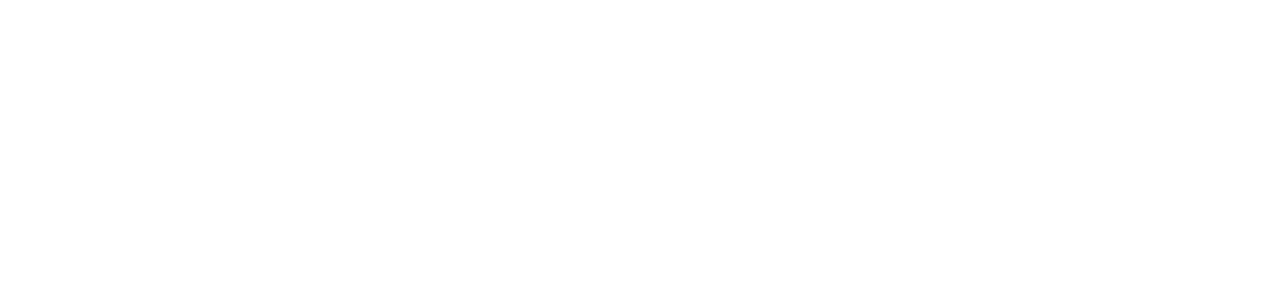
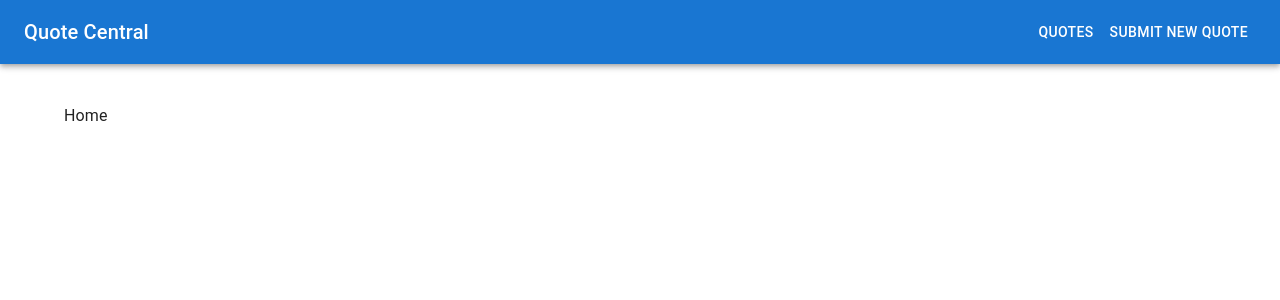
Before and after one commit to Aida-Kaiyrkulova/Exam-8, a React (Vite) app: page / in a window 1280 px wide. Shown: the top 300 px of the page. Built offline with nearby package versions, Linux system fonts and the light colour scheme.

Commit message:
Create component NavBar and container Home

```diff
--- a/src/App.tsx
+++ b/src/App.tsx
@@ -1,5 +1,24 @@
-import "./App.css";
+import React from 'react';
+import NavBar from './components/NavBar/NavBar.tsx';
+import { Container, Typography } from '@mui/material';
+import { Route, Routes } from 'react-router-dom';
+import Home from './containers/Home/Home.tsx';
 
-const App = () => <></>;
+
+const App: React.FC = () => {
+  return (
+    <>
+      <header>
+        <NavBar />
+      </header>
+      <Container maxWidth="lg">
+        <Routes>
+          <Route path="/" element={<Home />} ></Route>
+        <Route path="*" element={<Typography variant="h2">Not found</Typography>}></Route>
+        </Routes>
+      </Container>
+    </>
+  );
+};
 
 export default App;
--- /dev/null
+++ b/src/components/NavBar/NavBar.tsx
@@ -0,0 +1,20 @@
+import { AppBar, Box, Toolbar, Typography, Button } from '@mui/material';
+import {NavLink} from 'react-router-dom';
+
+const NavBar = () => {
+  return (
+    <Box sx={{ flexGrow: 1, mb:5}}>
+      <AppBar position="static">
+        <Toolbar>
+          <Typography color="inherit" component={NavLink} variant="h6" sx={{ flexGrow: 1, textDecoration: 'none' }}>
+            Quote Central
+          </Typography>
+          <Button to="/" color="inherit" component={NavLink}>Quotes</Button>
+          <Button to="/new-quote" color="inherit" component={NavLink}>Submit new quote</Button>
+        </Toolbar>
+      </AppBar>
+    </Box>
+  );
+};
+
+export default NavBar;
--- /dev/null
+++ b/src/containers/Home/Home.tsx
@@ -0,0 +1,11 @@
+
+
+const Home = () => {
+  return (
+    <div>
+      Home
+    </div>
+  );
+};
+
+export default Home;
--- a/src/main.tsx
+++ b/src/main.tsx
@@ -1,5 +1,14 @@
 import { createRoot } from "react-dom/client";
 import App from "./App.tsx";
-import "bootstrap/dist/css/bootstrap.min.css";
+import {StrictMode} from 'react';
+import { BrowserRouter } from 'react-router-dom';
+import { CssBaseline } from '@mui/material';
 
-createRoot(document.getElementById("root")!).render(<App />);
+createRoot(document.getElementById("root")!).render(
+  <StrictMode>
+    <BrowserRouter>
+      <CssBaseline/>
+      <App />
+    </BrowserRouter>
+  </StrictMode>
+);
--- /dev/null
+++ b/src/types.d.ts
@@ -0,0 +1,6 @@
+export interface Quote {
+  id: string;
+  author: string;
+  category: string;
+  text: string;
+}
```
Also changed, not shown: package.json (+6 -1 lines), src/axiosApi.ts (added, +7 -0 lines), 1 other file (tests, documents, lock files or other folders).
